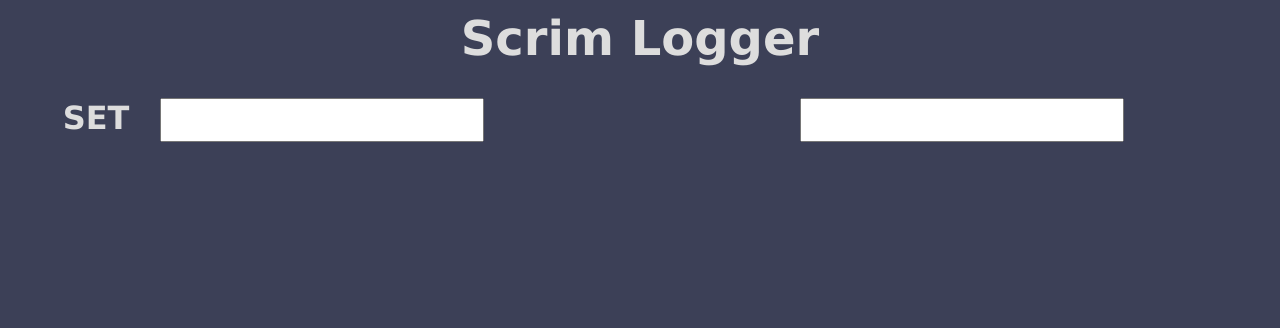
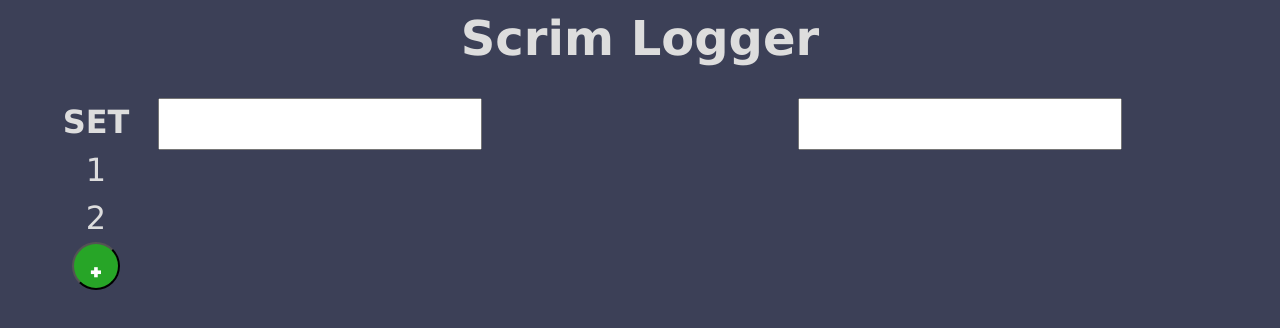
Before and after one commit to TVA018/ScrimLogger, a plain HTML site: page index.html in a window 1280 px wide. Drawn offline with Linux system fonts and the light colour scheme.

Commit message:
add set button

```diff
--- a/index.html
+++ b/index.html
@@ -20,6 +20,9 @@
         <div class="main-container">
             <div id="set-column" class="small-column">
                 <div class="row-height set-header">SET</div>
+                <button id="add-set" class="add-set-button row-height">+</button>
+                <div class="set-number row-height">1</div>
+                <div class="set-number row-height">2</div>
             </div>
             <div id="team-1-column" class="big-column">
                 <input class="team row-height" type="text" />
--- a/styles.css
+++ b/styles.css
@@ -43,6 +43,24 @@ input {
     font-size: 1.5em;
 }
 
+.small-column, .big-column {
+    display: flex;
+    flex-flow: column;
+    justify-content: flex-start;
+    align-items: center;
+}
+
+.add-set-button {
+    background-color: #27a527;
+    aspect-ratio: 1;
+    border-radius: 100%;
+    color: #fff;
+    font-family: Impact, Haettenschweiler, 'Arial Narrow Bold', sans-serif;
+    text-align: center;
+    font-size: xx-large;
+    order: 100;
+}
+
 .small-column {
     width: 10%;
 }
@@ -56,7 +74,11 @@ input {
     font-weight: bold;
 }
 
+.set-number {
+    font-size: xx-large;
+}
+
 .row-height {
-    height: 5vh;
-    line-height: 5vh;
+    height: 6vh;
+    line-height: 6vh;
 }
```
Also changed, not shown: script.js (line endings or trailing spaces).
